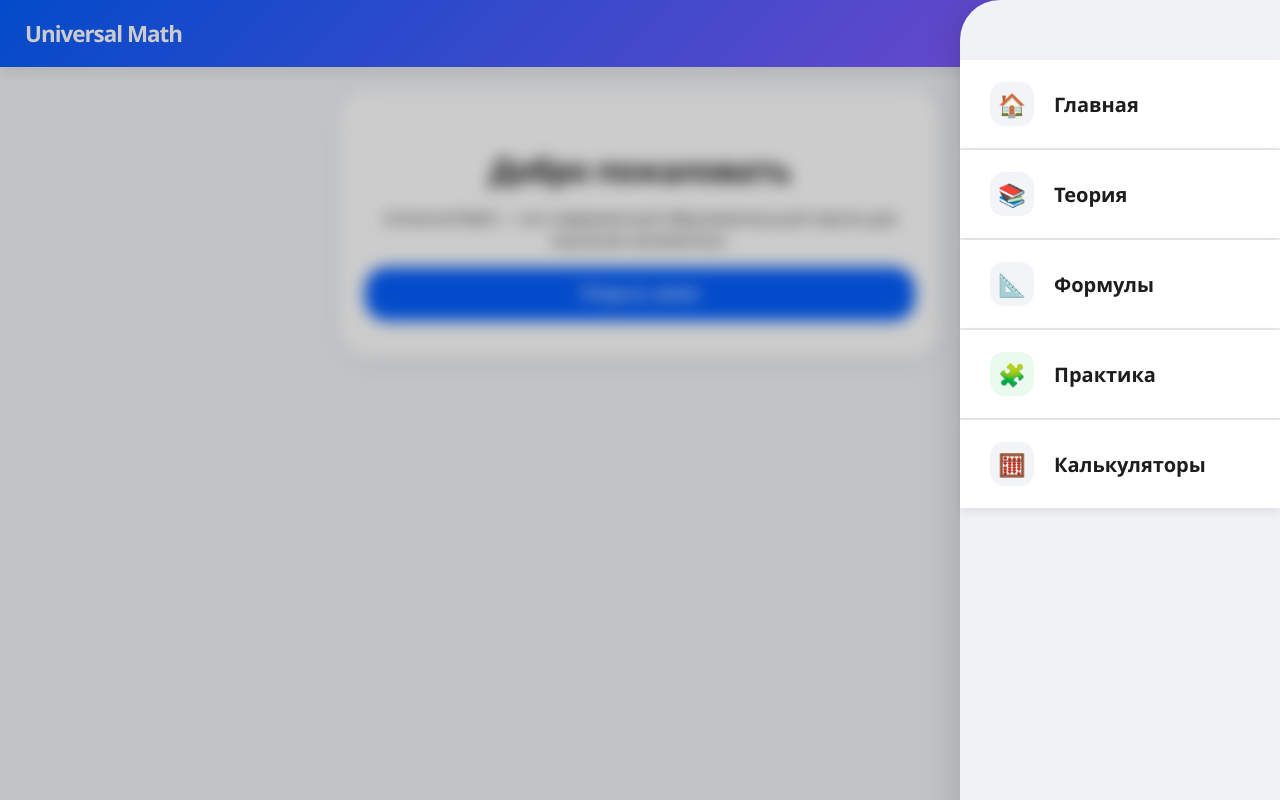
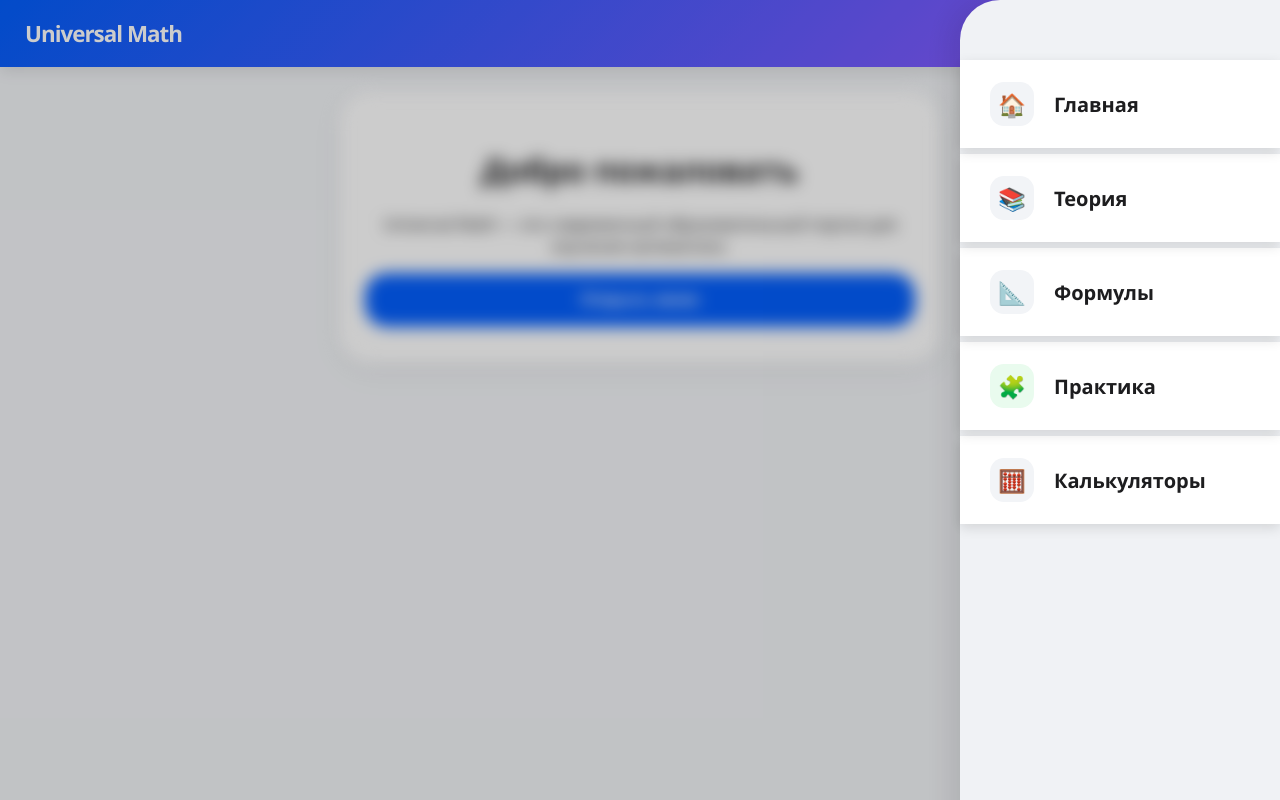
Before and after one commit to educatian-com/universal-math, a plain HTML site: page index.html in a window 1280 px wide. Both pictures are taken after a click on the element 1242 px from the left and 33 px from the top of the page. Drawn offline with Linux system fonts and the light colour scheme.

Commit message:
Update index.html

```diff
--- a/index.html
+++ b/index.html
@@ -23,50 +23,27 @@
             overflow-x: hidden;
         }
 
-        /* Эффект размытия для контента */
-        #main-content {
-            transition: filter 0.4s ease, transform 0.4s ease;
-        }
+        #main-content { transition: 0.4s ease; }
+        body.menu-open #main-content { filter: blur(8px); pointer-events: none; }
 
-        body.menu-open #main-content {
-            filter: blur(8px);
-            pointer-events: none;
-        }
-
-        /* Затемнение фона */
         .overlay {
             position: fixed;
-            top: 0;
-            left: 0;
-            width: 100%;
-            height: 100%;
+            top: 0; left: 0; width: 100%; height: 100%;
             background: rgba(0,0,0,0.2);
-            opacity: 0;
-            visibility: hidden;
-            transition: 0.4s;
-            z-index: 1040;
+            opacity: 0; visibility: hidden;
+            transition: 0.4s; z-index: 1040;
         }
-        body.menu-open .overlay {
-            opacity: 1;
-            visibility: visible;
-        }
+        body.menu-open .overlay { opacity: 1; visibility: visible; }
 
-        /* Шапка */
         header {
             background: linear-gradient(135deg, var(--s-blue) 0%, var(--s-purple) 100%);
             padding: 18px 25px;
-            display: flex;
-            justify-content: space-between;
-            align-items: center;
-            color: white;
-            position: sticky;
-            top: 0;
-            z-index: 1000;
+            display: flex; justify-content: space-between; align-items: center;
+            color: white; position: sticky; top: 0; z-index: 1000;
             box-shadow: 0 4px 15px rgba(0,0,0,0.1);
         }
 
         .logo { font-weight: 800; font-size: 1.4em; letter-spacing: -1px; }
-
         .burger { cursor: pointer; display: flex; flex-direction: column; gap: 6px; z-index: 1100; }
         .burger span { display: block; width: 26px; height: 3px; background: white; border-radius: 10px; transition: 0.3s; }
 
@@ -74,19 +51,13 @@
         body.menu-open .burger span:nth-child(2) { opacity: 0; }
         body.menu-open .burger span:nth-child(3) { transform: translateY(-9px) rotate(-45deg); }
 
-        /* Навигация */
         nav {
             position: fixed;
-            top: 0;
-            right: -100%;
-            width: 85%;
-            max-width: 320px;
-            height: 100%;
-            background: #f0f2f5; /* Слегка серый фон подложки, чтобы тени были видны лучше */
-            backdrop-filter: blur(20px);
+            top: 0; right: -100%;
+            width: 85%; max-width: 320px; height: 100%;
+            background: #f0f2f5;
             transition: 0.4s cubic-bezier(0.4, 0, 0.2, 1);
-            display: flex;
-            flex-direction: column;
+            display: flex; flex-direction: column;
             padding: 60px 0 0 0;
             z-index: 1050;
             box-shadow: -10px 0 30px rgba(0,0,0,0.1);
@@ -95,7 +66,7 @@
 
         nav.active { right: 0; }
 
-        /* Ссылки в меню (Разделы с тенями) */
+        /* ИСПРАВЛЕННЫЕ РАЗДЕЛЫ С ТЕНЯМИ */
         nav a {
             display: flex;
             align-items: center;
@@ -105,37 +76,37 @@
             font-size: 1.25em;
             font-weight: 700;
             padding: 22px 30px;
-            margin-bottom: 2px; /* ОТСТУП ДЛЯ ТЕНИ */
             background: #ffffff;
+            margin-bottom: 6px; /* Увеличили зазор для видимости тени */
+            position: relative;
             transition: 0.2s;
-            /* Тень под каждым разделом */
-            box-shadow: 0 4px 10px rgba(0,0,0,0.08);
+            /* Выраженная тень под каждым разделом */
+            box-shadow: 0 4px 12px rgba(0,0,0,0.12);
+            border: none;
         }
 
-        /* Убираем лишние линии, так как тени теперь заменяют их */
-        nav a { border: none !important; }
+        /* Чтобы тени не перекрывались, каждый следующий блок должен быть "ниже" по слою */
+        nav a:nth-child(1) { z-index: 5; }
+        nav a:nth-child(2) { z-index: 4; }
+        nav a:nth-child(3) { z-index: 3; }
+        nav a:nth-child(4) { z-index: 2; }
+        nav a:nth-child(5) { z-index: 1; }
 
         nav a:active {
             background: #f5f5f5;
-            box-shadow: 0 2px 5px rgba(0,0,0,0.05);
-            transform: scale(0.99);
+            box-shadow: 0 2px 4px rgba(0,0,0,0.08);
+            transform: translateY(1px);
         }
 
         .icon-box {
-            width: 44px;
-            height: 44px;
-            display: flex;
-            align-items: center;
-            justify-content: center;
-            background: #f2f4f7;
-            border-radius: 14px;
-            font-size: 1.4rem;
-            flex-shrink: 0;
+            width: 44px; height: 44px;
+            display: flex; align-items: center; justify-content: center;
+            background: #f2f4f7; border-radius: 14px;
+            font-size: 1.4rem; flex-shrink: 0;
         }
 
         .section { display: none; padding: 25px; max-width: 600px; margin: 0 auto; animation: fadeIn 0.4s; }
         .section.active { display: block; }
-
         @keyframes fadeIn { from { opacity: 0; transform: translateY(15px); } to { opacity: 1; transform: translateY(0); } }
 
         .card {
@@ -143,23 +114,13 @@
             padding: 35px 25px;
             border-radius: var(--radius);
             box-shadow: 0 10px 30px rgba(0,0,0,0.05);
-            text-align: center;
-            margin-bottom: 20px;
+            text-align: center; margin-bottom: 20px;
         }
 
-        h1 { font-size: 2em; margin-bottom: 15px; letter-spacing: -1px; }
-
         .btn {
-            background: var(--s-blue);
-            color: white;
-            border: none;
-            padding: 18px;
-            border-radius: 22px;
-            font-weight: 700;
-            cursor: pointer;
-            width: 100%;
-            font-size: 1em;
-            transition: 0.3s;
+            background: var(--s-blue); color: white; border: none;
+            padding: 18px; border-radius: 22px; font-weight: 700;
+            cursor: pointer; width: 100%; font-size: 1em;
         }
     </style>
 </head>
@@ -178,20 +139,15 @@
     <a href="#" onclick="showSection('home')">
         <div class="icon-box">🏠</div> <span>Главная</span>
     </a>
-
     <a href="topics/theory_main.html">
         <div class="icon-box">📚</div> <span>Теория</span>
     </a>
-
     <a href="#" onclick="showSection('formulas')">
         <div class="icon-box">📐</div> <span>Формулы</span>
     </a>
-
     <a href="practice/practice_main.html">
-        <div class="icon-box" style="background: #e9fbee;">🧩</div>
-        <span>Практика</span>
+        <div class="icon-box" style="background: #e9fbee;">🧩</div> <span>Практика</span>
     </a>
-
     <a href="#" onclick="showSection('calc')">
         <div class="icon-box">🧮</div> <span>Калькуляторы</span>
     </a>
@@ -205,19 +161,15 @@
             <button class="btn" onclick="toggleMenu()">Открыть меню</button>
         </div>
     </div>
-
     <div id="formulas" class="section"><div class="card"><h2>Формулы</h2><p>Раздел наполняется...</p></div></div>
     <div id="calc" class="section"><div class="card"><h2>Калькуляторы</h2><p>Раздел наполняется...</p></div></div>
 </div>
 
 <script>
     function toggleMenu() {
-        const menu = document.getElementById('menu');
-        const body = document.body;
-        menu.classList.toggle('active');
-        body.classList.toggle('menu-open');
+        document.getElementById('menu').classList.toggle('active');
+        document.body.classList.toggle('menu-open');
     }
-
     function showSection(id) {
         document.querySelectorAll('.section').forEach(s => s.classList.remove('active'));
         document.getElementById(id).classList.add('active');
```
